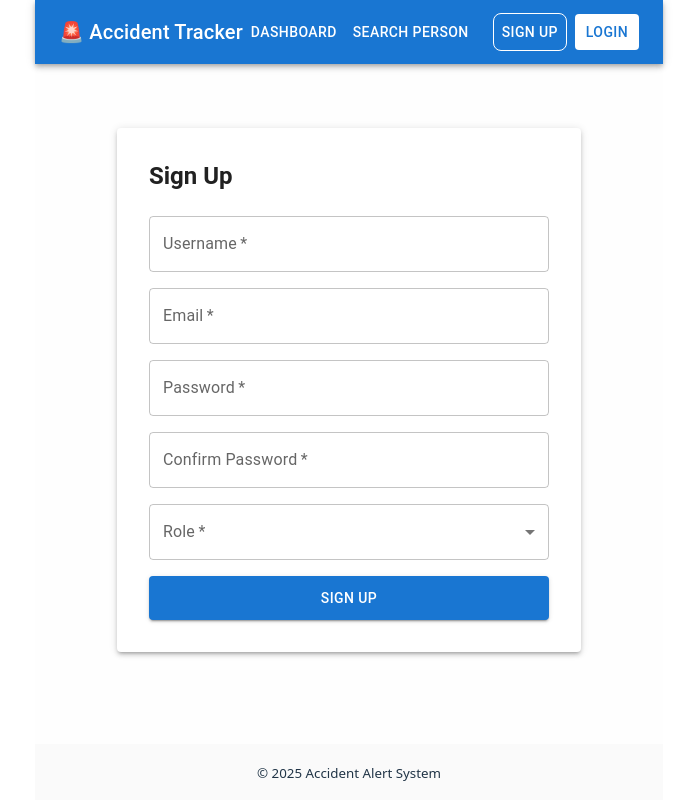
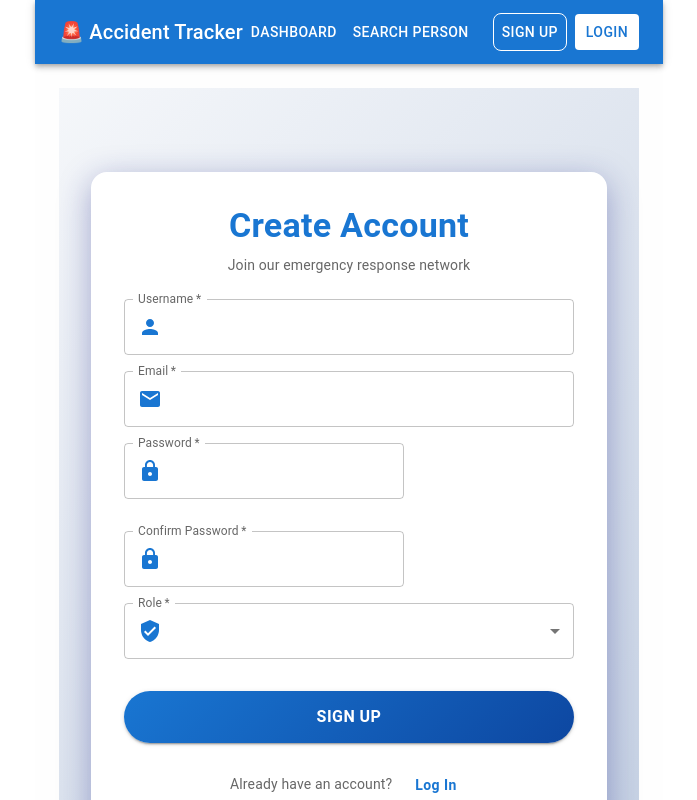
Before and after one commit to Bihan-Siriwardhana/real-time-accident, a React (Vite) app in the folder frontend/: page /signup in a window 1280 px wide. Shown: the top 800 px of the page, without its empty margins (291-988 px from the left). Built offline with nearby package versions, Linux system fonts and the light colour scheme.

Commit message:
add signup page with role selection, password validation, and router navigation

```diff
--- a/frontend/index.html
+++ b/frontend/index.html
@@ -1,9 +1,10 @@
 <!DOCTYPE html>
-<html lang="en" class="">
+<html lang="en">
   <head>
     <meta charset="UTF-8" />
     <meta name="viewport" content="width=device-width, initial-scale=1" />
     <title>Real-time Accident Tracker</title>
+    <link rel="icon" href="data:,"> <!-- Prevent favicon 404 -->
   </head>
   <body>
     <div id="root"></div>
--- a/frontend/src/pages/Signup.jsx
+++ b/frontend/src/pages/Signup.jsx
@@ -7,8 +7,19 @@ import {
   MenuItem,
   Typography,
   Paper,
+  InputAdornment,
+  Grid,
+  Fade
 } from "@mui/material";
+import {
+  Person as PersonIcon,
+  Email as EmailIcon,
+  Lock as LockIcon,
+  VerifiedUser as RoleIcon
+} from "@mui/icons-material";
 import axios from "axios";
+import { useNavigate } from "react-router-dom";
+import { Link as RouterLink } from "react-router-dom"; // React Router Link
 
 export default function Signup() {
   const [formData, setFormData] = useState({
@@ -21,6 +32,8 @@ export default function Signup() {
 
   const [error, setError] = useState("");
   const [success, setSuccess] = useState("");
+
+  const navigate = useNavigate();
 
   const roles = [
     { value: "Hospital", label: "🏥 Hospital" },
@@ -38,27 +51,20 @@ export default function Signup() {
 
   const handleSubmit = async (e) => {
     e.preventDefault();
-
     if (formData.password !== formData.confirmPassword) {
       setError("Passwords do not match");
       return;
     }
-
     try {
       setError("");
       setSuccess("");
-
-      const res = await axios.post("http://localhost:5000/api/auth/signup", {
+      await axios.post("http://localhost:5000/api/auth/signup", {
         username: formData.username,
         email: formData.email,
         password: formData.password,
-        confirmPassword: formData.confirmPassword,
         role: formData.role,
       });
-
-      setSuccess("Signup successful! You can now log in.");
-      console.log("Response:", res.data);
-
+      setSuccess("Account created successfully! Redirecting to login...");
       setFormData({
         username: "",
         email: "",
@@ -66,27 +72,49 @@ export default function Signup() {
         confirmPassword: "",
         role: "",
       });
+      setTimeout(() => {
+        navigate("/login");
+      }, 1500); // Redirect after 1.5s
     } catch (err) {
-      console.error("Signup Error:", err);
-      setError(
-        err.response?.data?.message || "Signup failed. Please try again."
-      );
+      setError(err.response?.data?.message || "Signup failed. Please try again.");
     }
   };
 
   return (
     <Box
       sx={{
-        mt: 5,
+        minHeight: "100vh",
         display: "flex",
         justifyContent: "center",
         alignItems: "center",
+        background: "linear-gradient(135deg, #f5f7fa 0%, #c3cfe2 100%)",
+        p: 2
       }}
     >
-      <Paper elevation={3} sx={{ p: 4, width: 400 }}>
-        <Typography variant="h5" sx={{ mb: 3, fontWeight: "bold" }}>
-          Sign Up
+      <Fade in={true} timeout={500}>
+        <Paper
+          elevation={10}
+          sx={{
+            p: 4,
+            width: "100%",
+            maxWidth: 450,
+            borderRadius: 4,
+            boxShadow: "0 8px 32px rgba(31, 38, 135, 0.37)",
+            backdropFilter: "blur(4px)",
+            border: "1px solid rgba(255, 255, 255, 0.18)"
+          }}
+        >
+          <Box textAlign="center" mb={3}>
+            <Typography
+              variant="h4"
+              sx={{ fontWeight: "bold", color: "#1976d2", mb: 1 }}
+            >
+              Create Account
             </Typography>
+            <Typography variant="body2" color="textSecondary">
+              Join our emergency response network
+            </Typography>
+          </Box>
 
           <form onSubmit={handleSubmit}>
             <TextField
@@ -97,7 +125,17 @@ export default function Signup() {
               onChange={handleChange}
               sx={{ mb: 2 }}
               required
+              InputProps={{
+                startAdornment: (
+                  <InputAdornment position="start">
+                    <PersonIcon color="primary" />
+                  </InputAdornment>
+                ),
+              }}
+              variant="outlined"
+              size="medium"
             />
+
             <TextField
               fullWidth
               label="Email"
@@ -107,7 +145,19 @@ export default function Signup() {
               onChange={handleChange}
               sx={{ mb: 2 }}
               required
+              InputProps={{
+                startAdornment: (
+                  <InputAdornment position="start">
+                    <EmailIcon color="primary" />
+                  </InputAdornment>
+                ),
+              }}
+              variant="outlined"
+              size="medium"
             />
+
+            <Grid container spacing={2}>
+              <Grid item xs={6}>
                 <TextField
                   fullWidth
                   label="Password"
@@ -117,7 +167,18 @@ export default function Signup() {
                   onChange={handleChange}
                   sx={{ mb: 2 }}
                   required
+                  InputProps={{
+                    startAdornment: (
+                      <InputAdornment position="start">
+                        <LockIcon color="primary" />
+                      </InputAdornment>
+                    ),
+                  }}
+                  variant="outlined"
+                  size="medium"
                 />
+              </Grid>
+              <Grid item xs={6}>
                 <TextField
                   fullWidth
                   label="Confirm Password"
@@ -127,7 +188,19 @@ export default function Signup() {
                   onChange={handleChange}
                   sx={{ mb: 2 }}
                   required
+                  InputProps={{
+                    startAdornment: (
+                      <InputAdornment position="start">
+                        <LockIcon color="primary" />
+                      </InputAdornment>
+                    ),
+                  }}
+                  variant="outlined"
+                  size="medium"
                 />
+              </Grid>
+            </Grid>
+
             <TextField
               select
               fullWidth
@@ -135,23 +208,44 @@ export default function Signup() {
               name="role"
               value={formData.role}
               onChange={handleChange}
-            sx={{ mb: 2 }}
+              sx={{ mb: 3 }}
               required
+              InputProps={{
+                startAdornment: (
+                  <InputAdornment position="start">
+                    <RoleIcon color="primary" />
+                  </InputAdornment>
+                ),
+              }}
+              variant="outlined"
+              size="medium"
             >
               {roles.map((role, index) => (
-              <MenuItem key={index} value={role.value}>
-                {role.label}
+                <MenuItem key={index} value={role.value} sx={{ py: 1.5 }}>
+                  <Box sx={{ display: 'flex', alignItems: 'center' }}>
+                    <span style={{ marginRight: 10, fontSize: 20 }}>
+                      {role.label.split(' ')[0]}
+                    </span>
+                    {role.label.split(' ').slice(1).join(' ')}
+                  </Box>
                 </MenuItem>
               ))}
             </TextField>
 
             {error && (
-            <Typography color="error" sx={{ mb: 2 }}>
+              <Typography
+                color="error"
+                sx={{ mb: 2, textAlign: 'center', fontWeight: 500, backgroundColor: '#ffebee', py: 1, borderRadius: 1 }}
+              >
                 {error}
               </Typography>
             )}
+
             {success && (
-            <Typography color="primary" sx={{ mb: 2 }}>
+              <Typography
+                color="success.main"
+                sx={{ mb: 2, textAlign: 'center', fontWeight: 500, backgroundColor: '#e8f5e9', py: 1, borderRadius: 1 }}
+              >
                 {success}
               </Typography>
             )}
@@ -160,13 +254,45 @@ export default function Signup() {
               fullWidth
               type="submit"
               variant="contained"
-            color="primary"
-            sx={{ py: 1.2 }}
+              size="large"
+              sx={{
+                py: 1.5,
+                mt: 1,
+                borderRadius: 50,
+                fontWeight: 'bold',
+                fontSize: 16,
+                background: 'linear-gradient(135deg, #1976d2 0%, #0d47a1 100%)',
+                '&:hover': {
+                  transform: 'translateY(-2px)',
+                  boxShadow: '0 4px 8px rgba(0,0,0,0.2)',
+                },
+                transition: 'all 0.3s ease'
+              }}
             >
-            Sign Up
+              SIGN UP
             </Button>
           </form>
+
+          <Box textAlign="center" mt={3}>
+            <Typography variant="body2" color="textSecondary">
+              Already have an account?{' '}
+              <Button
+                component={RouterLink}
+                to="/login"
+                variant="text"
+                color="primary"
+                sx={{
+                  ml: 1,
+                  textTransform: "none",
+                  fontWeight: 600,
+                }}
+              >
+                Log In
+              </Button>
+            </Typography>
+          </Box>
         </Paper>
+      </Fade>
     </Box>
   );
 }
```
Lines whose indentation alone changed are shown as unchanged.
